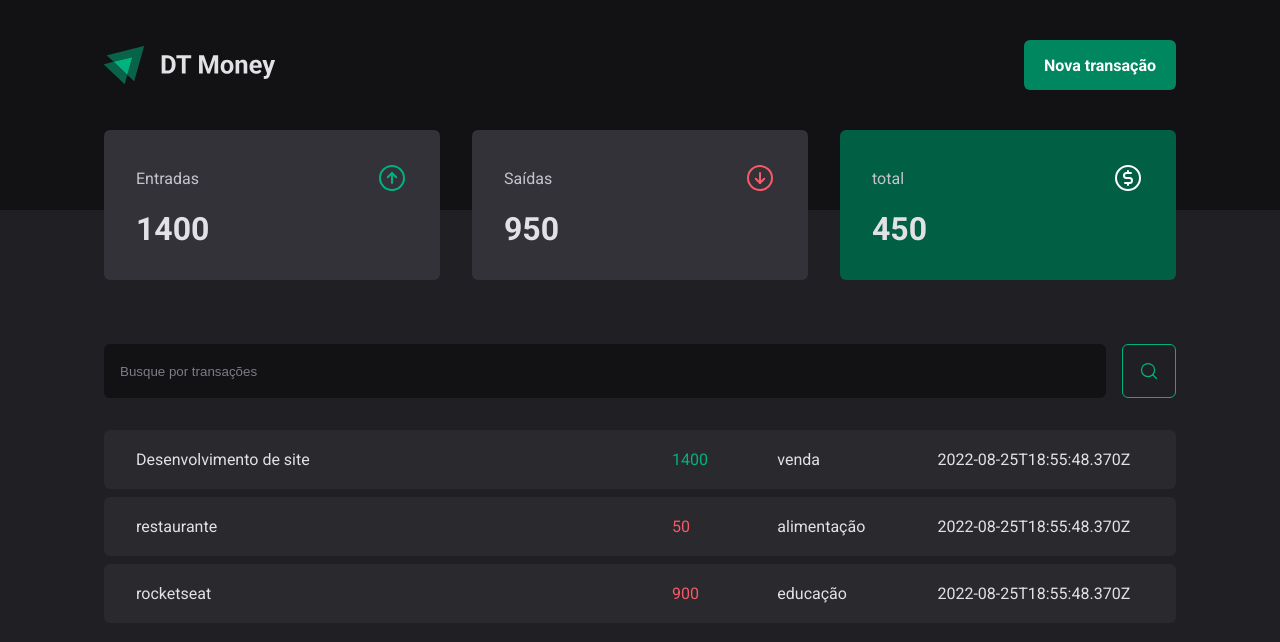
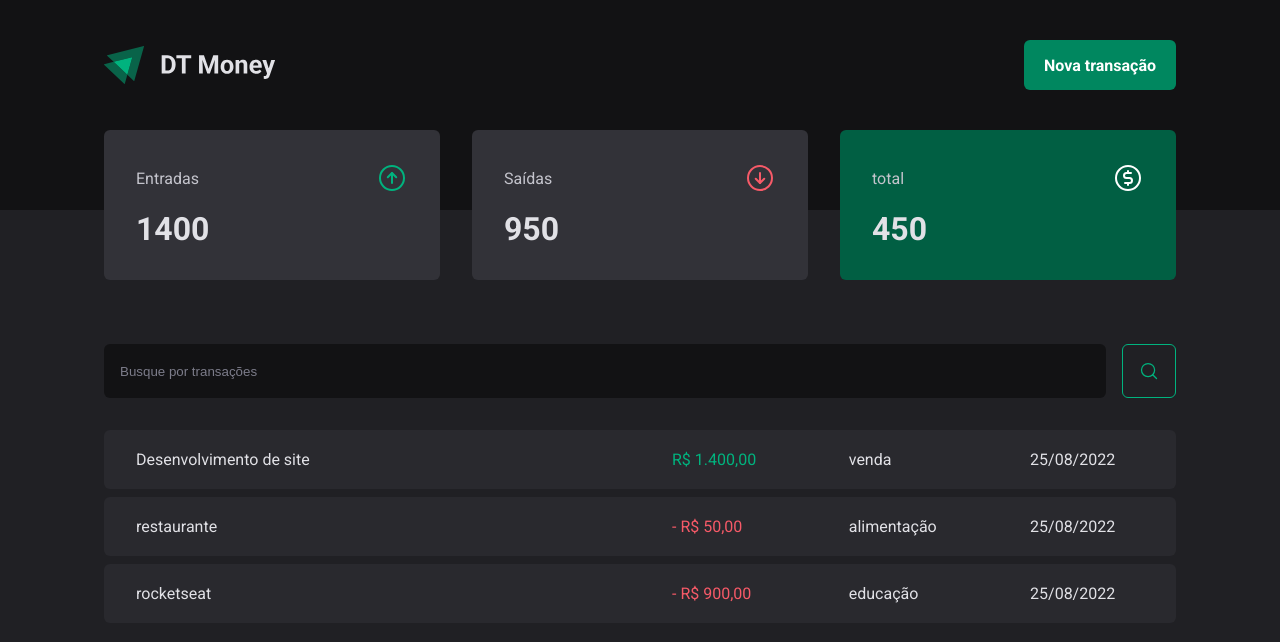
Before and after one commit to mujapira/my-finances, a React (Vite) app: page / in a window 1280 px wide. Shown: the top 642 px of the page. Built offline with nearby package versions, Linux system fonts and the light colour scheme; data requests are answered from the project's data file.

Commit message:
feat: formatted transaction values

```diff
--- a/src/pages/Transactions/index.tsx
+++ b/src/pages/Transactions/index.tsx
@@ -2,6 +2,7 @@
 import { Header } from "../../components/Header";
 import { Summary } from "../../components/Summary";
 import { TransactionsContext } from "../../contexts/TransactionContext";
+import { dateFormatter, priceFormatter } from "../../utils/formatter";
 import { SearchForm } from "./components/SearchForm";
 import {
   PriceHighlight,
@@ -26,10 +27,13 @@
                 <tr key={transaction.id}>
                   <td width="50%">{transaction.description}</td>
                   <PriceHighlight variant={transaction.type}>
-                    {transaction.price}
+                    {transaction.type === "outcome" && "- "}
+                    {priceFormatter.format(transaction.price)}
                   </PriceHighlight>
                   <td>{transaction.category}</td>
-                  <td>{transaction.createdAt}</td>
+                  <td>
+                    {dateFormatter.format(new Date(transaction.createdAt))}
+                  </td>
                 </tr>
               );
             })}
--- /dev/null
+++ b/src/utils/formatter.ts
@@ -0,0 +1,6 @@
+export const dateFormatter = new Intl.DateTimeFormat("pt-BR");
+
+export const priceFormatter = new Intl.NumberFormat("pt-BR", {
+  style: "currency",
+  currency: "BRL",
+});
```
